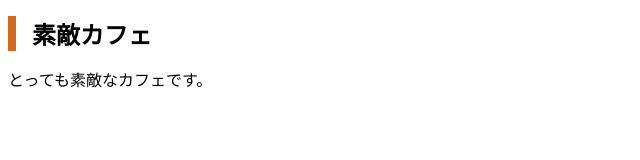
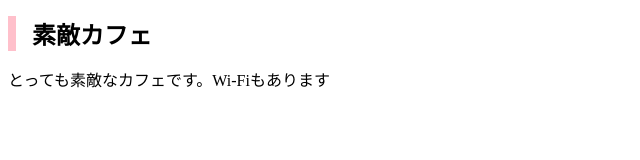
Before and after one commit to shoji3/mycafe, a plain HTML site: page index.html in a window 1280 px wide. Shown: the whole page, without its empty margins (0-640 px from the left). Drawn offline with Linux system fonts and the light colour scheme.

Commit message:
Add files via upload

```diff
--- a/css/styles.css
+++ b/css/styles.css
@@ -1,5 +1,5 @@
 h1{
   font-size: 24px;
   padding-left: 16px;
-  border-left: 8px solid chocolate;
+  border-left: 8px solid pink;
 }
--- a/index.html
+++ b/index.html
@@ -10,6 +10,6 @@
 
 <body>
   <h1>素敵カフェ</h1>
-  <p>とっても素敵なカフェです。</p>
+  <p>とっても素敵なカフェです。Wi-Fiもあります</p>
 </body>
 </html>
```
